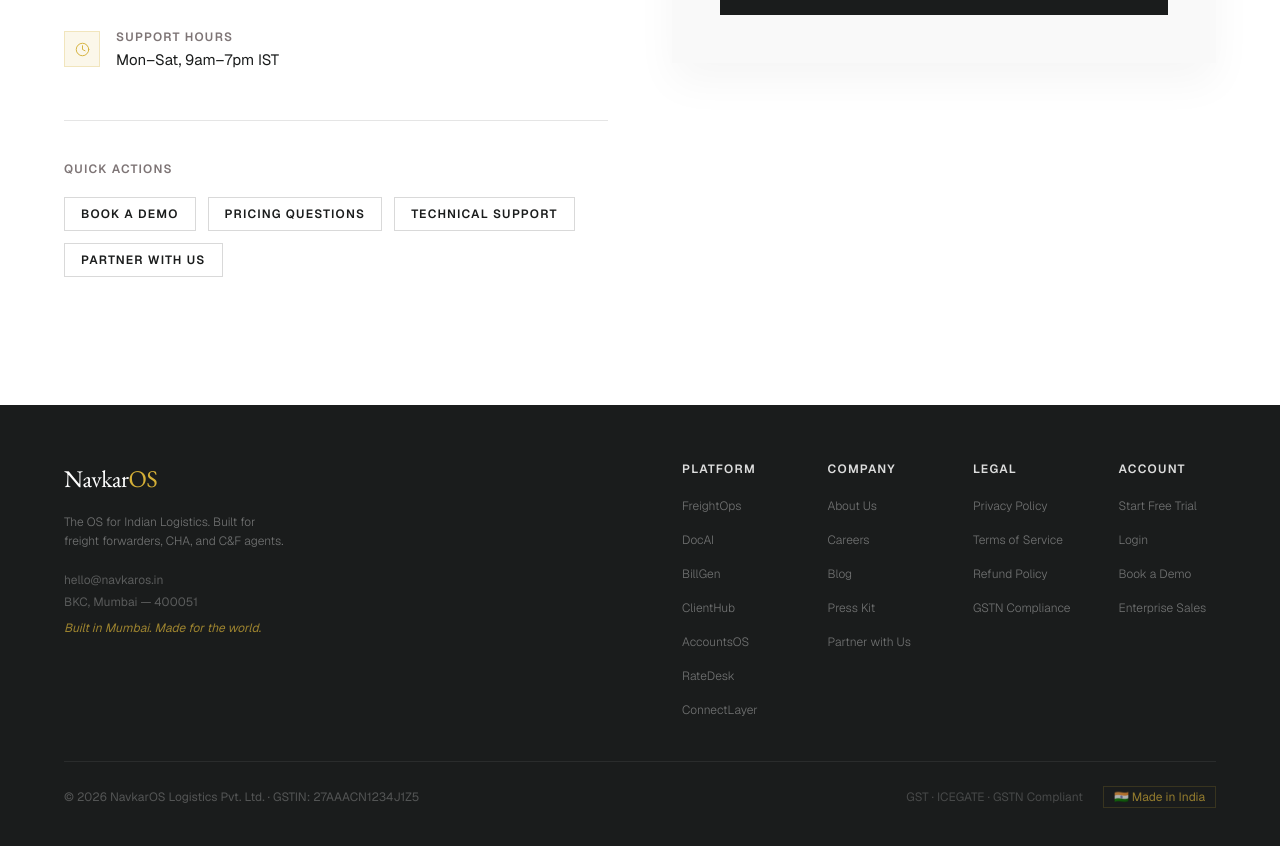
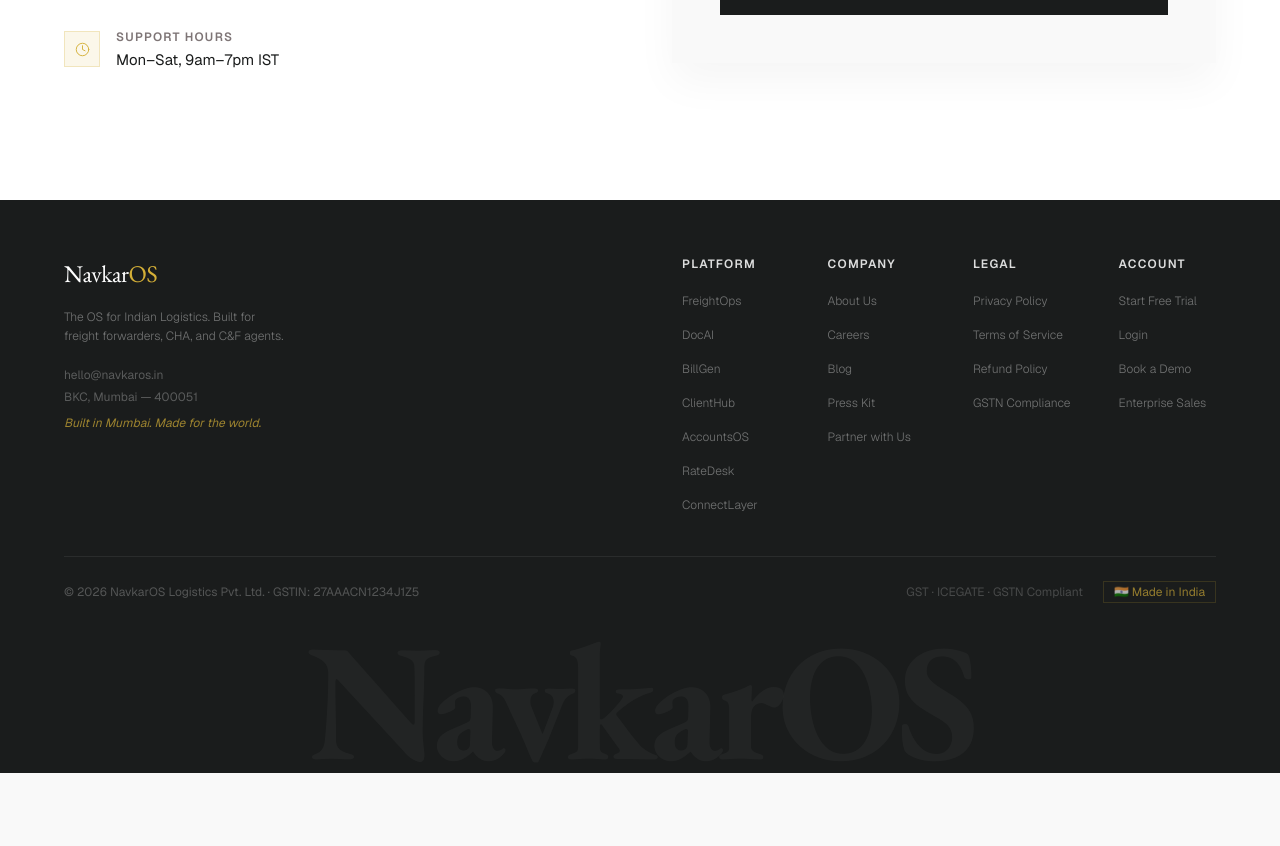
Before and after one commit to pranamshah/navkar_os, a Next.js app: page / in a window 1280 px wide. Shown: the part 9000-9846 px from the top of the page. After the commit the page ends 9773 px from the top, so only its background shows below. Built offline with nearby package versions, Linux system fonts and the light colour scheme; no server answers.

Commit message:
fix: remove Quick Actions buttons from ContactSection

```diff
--- a/components/home/ContactSection.tsx
+++ b/components/home/ContactSection.tsx
@@ -75,30 +75,6 @@
               ))}
             </div>
 
-            <div className="mt-12 pt-10" style={{ borderTop: "0.5px solid rgba(0,0,0,0.1)" }}>
-              <p className="text-xs font-semibold uppercase tracking-widest mb-5" style={{ color: "#7e7576" }}>
-                Quick Actions
-              </p>
-              <div className="flex flex-wrap gap-3">
-                {["Book a Demo", "Pricing Questions", "Technical Support", "Partner with Us"].map((action) => (
-                  <button
-                    key={action}
-                    className="px-4 py-2 text-xs font-semibold uppercase tracking-widest border transition-all duration-200 cursor-none"
-                    style={{ borderColor: "rgba(0,0,0,0.15)", color: "#1a1c1c", borderWidth: "0.5px" }}
-                    onMouseEnter={(e) => {
-                      e.currentTarget.style.background = "#1a1c1c";
-                      e.currentTarget.style.color = "#fff";
-                    }}
-                    onMouseLeave={(e) => {
-                      e.currentTarget.style.background = "transparent";
-                      e.currentTarget.style.color = "#1a1c1c";
-                    }}
-                  >
-                    {action}
-                  </button>
-                ))}
-              </div>
-            </div>
           </motion.div>
 
           {/* Right: Form */}
```
